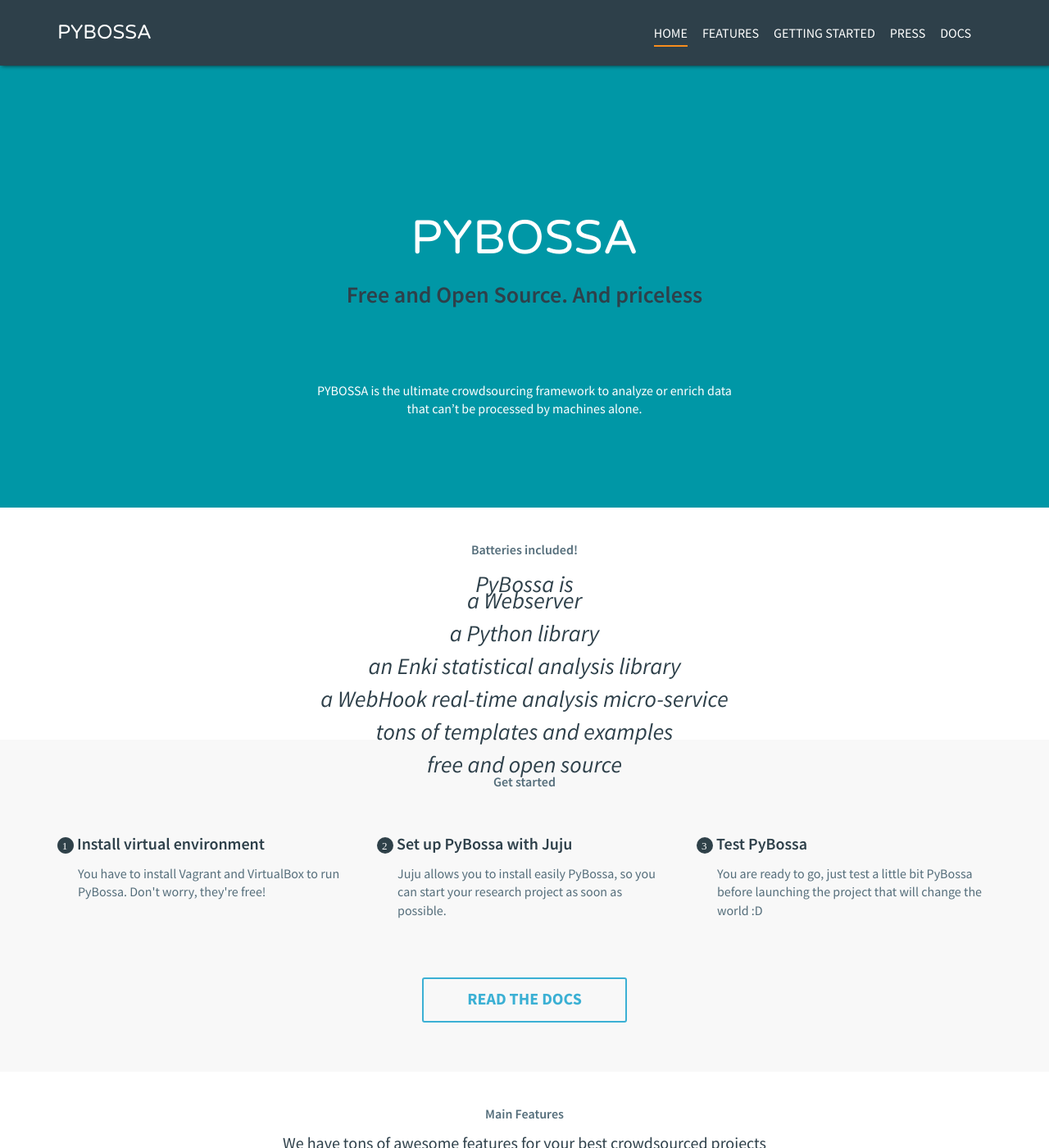
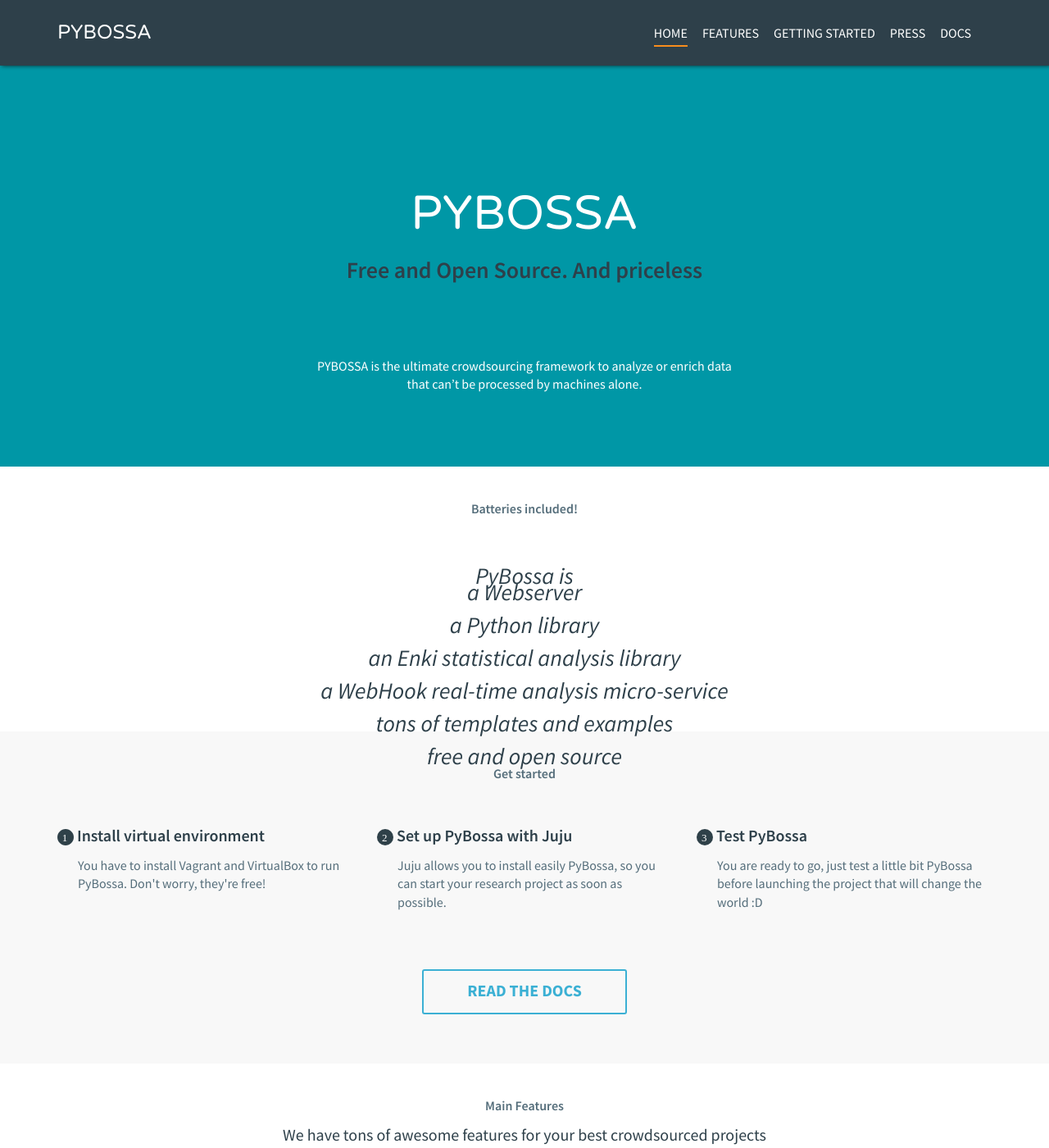
Before and after one commit to Scifabric/pybossa.github.io, a Jekyll site: the page built from index.html, in a window 1280 px wide and 1400 px high. Shown: the whole window at 82% size. Built offline with Jekyll 4.4.1, drawn with Linux system fonts in a browser that asks for light colours; nearby versions of some CDN libraries; Markdown is read by kramdown in place of the engine named in the settings; a style sheet for code colours, icons or effects is not loaded.

Commit message:
Jumbotron and margins fixes

```diff
--- a/_sass/home/_batteries.scss
+++ b/_sass/home/_batteries.scss
@@ -7,6 +7,7 @@
         font-size: 28px;
         font-style: italic;
         margin-bottom: -20px;
+        margin-top: 40px;
     }
 
     .swiper-container {
--- a/_sass/home/_opening.scss
+++ b/_sass/home/_opening.scss
@@ -5,7 +5,7 @@
     -moz-background-size: cover;
     -o-background-size: cover;
     background-size: cover;
-    padding-top:120px;
+    padding-top:90px;
 }
 
 .opening h1 {
@@ -28,4 +28,5 @@
    color: white;
    font-size: 16px;
    padding-bottom: 90px;
+   margin-bottom: 0;
 }
```
